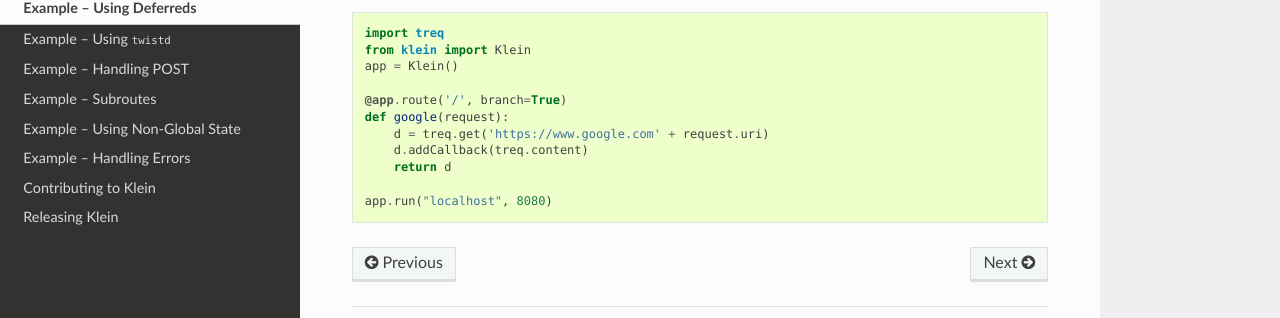
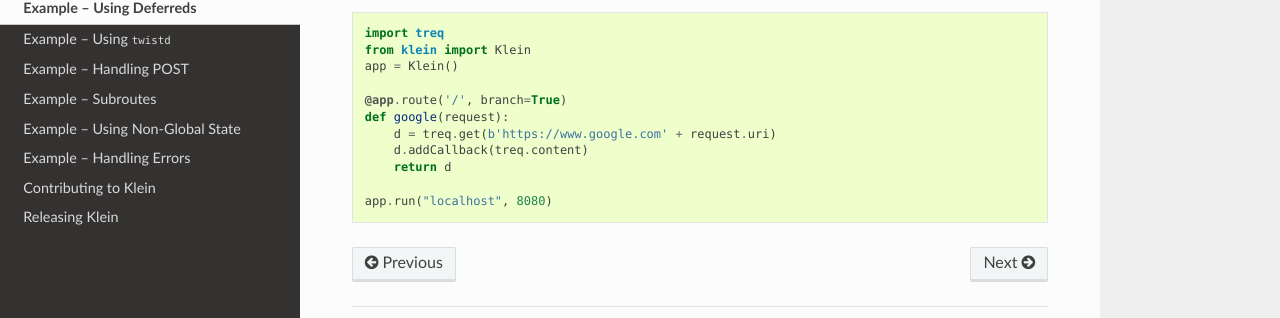
Before and after one commit to twisted/klein, a Sphinx documentation site: the page built from docs/examples/deferreds.rst, in a window 1280 px wide. Shown: the part 268-586 px from the top of the page. Built offline with Sphinx 7.4.7 and the Read the Docs theme 2.0.0, drawn with Linux system fonts in a browser that asks for light colours; the version number could not be read and is left out.

```diff
--- a/docs/examples/deferreds.rst
+++ b/docs/examples/deferreds.rst
@@ -14,7 +14,7 @@ Here is a simple Google proxy, using `treq <https://github.com/twisted/treq>`_ (
 
     @app.route('/', branch=True)
     def google(request):
-        d = treq.get('https://www.google.com' + request.uri)
+        d = treq.get(b'https://www.google.com' + request.uri)
         d.addCallback(treq.content)
         return d
 
```
